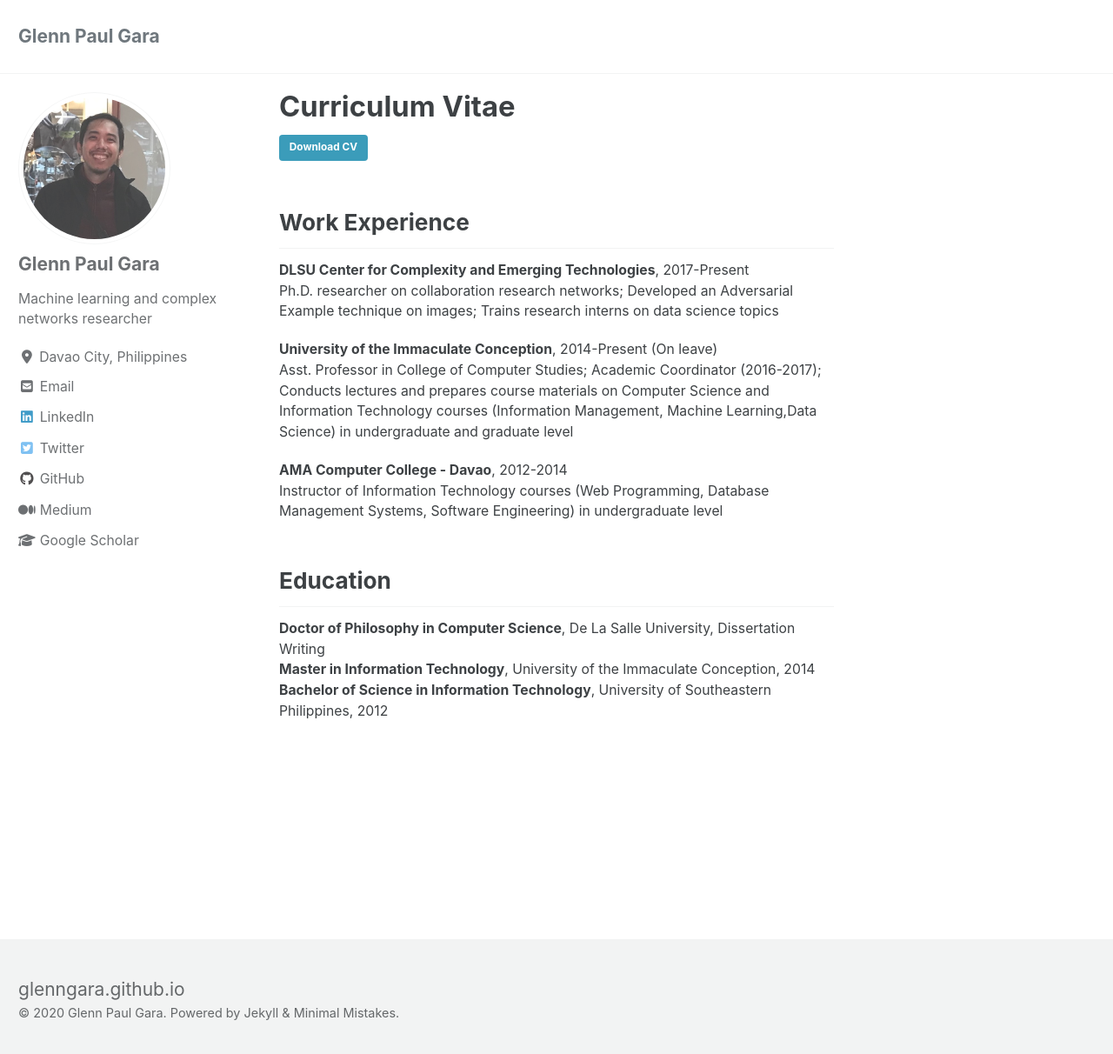
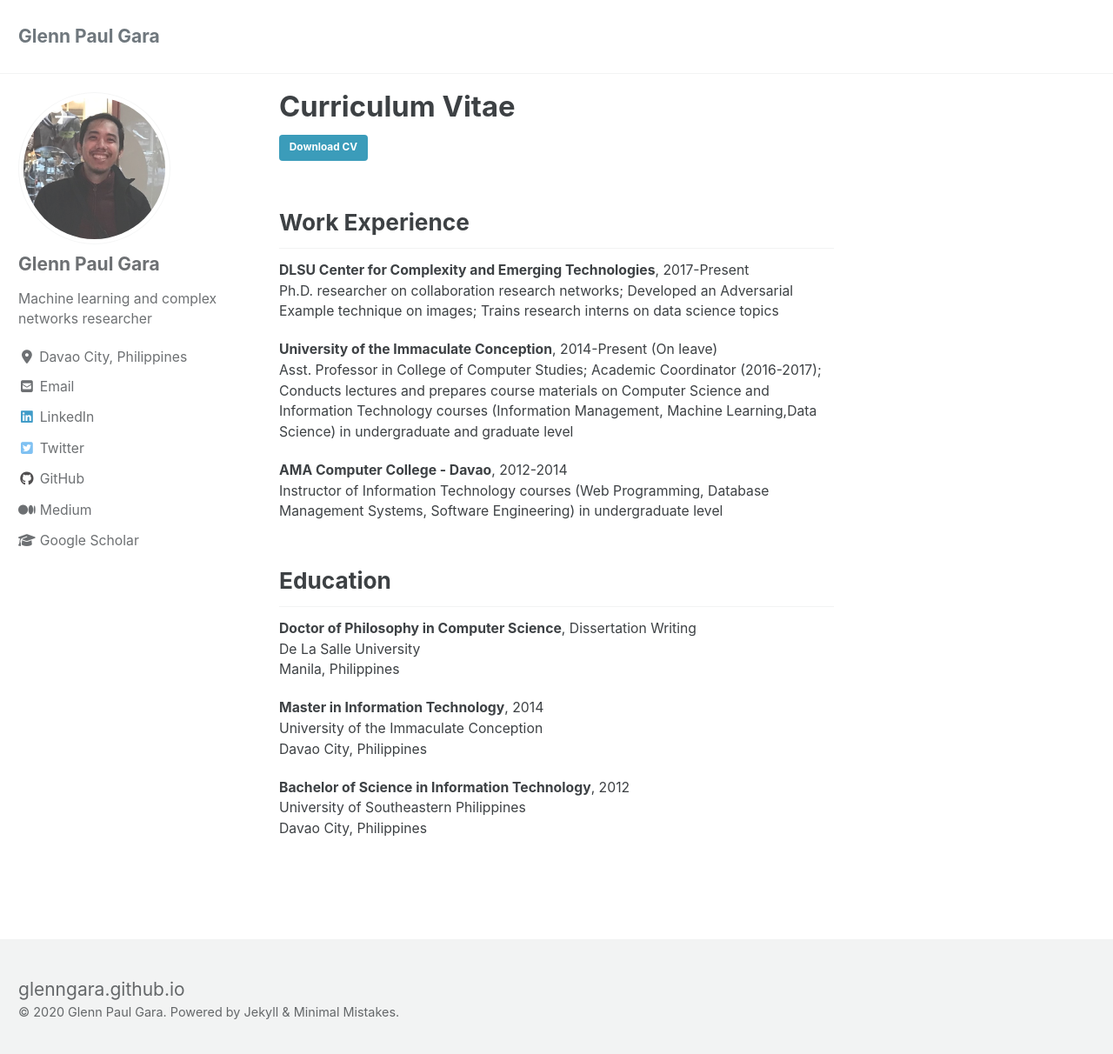
Before and after one commit to glenngara/glenngara.github.io, a Jekyll site: the page built from _pages/cv.md, in a window 1280 px wide and 1217 px high. Shown: the top 1212 px of the window at 87% size. Built offline with Jekyll 4.4.1, drawn with Linux system fonts in a browser that asks for light colours; cached includes are drawn as plain includes; nearby versions of some CDN libraries.

Commit message:
Edited CV page

```diff
--- a/_pages/cv.md
+++ b/_pages/cv.md
@@ -19,6 +19,14 @@ Instructor of Information Technology courses (Web Programming, Database Manageme
 
 Education
 ------
-**Doctor of Philosophy in Computer Science**, De La Salle University, Dissertation Writing
-**Master in Information Technology**, University of the Immaculate Conception, 2014
-**Bachelor of Science in Information Technology**, University of Southeastern Philippines, 2012
+**Doctor of Philosophy in Computer Science**, Dissertation Writing
+De La Salle University
+Manila, Philippines
+
+**Master in Information Technology**, 2014
+University of the Immaculate Conception
+Davao City, Philippines
+
+**Bachelor of Science in Information Technology**, 2012
+University of Southeastern Philippines
+Davao City, Philippines
```
